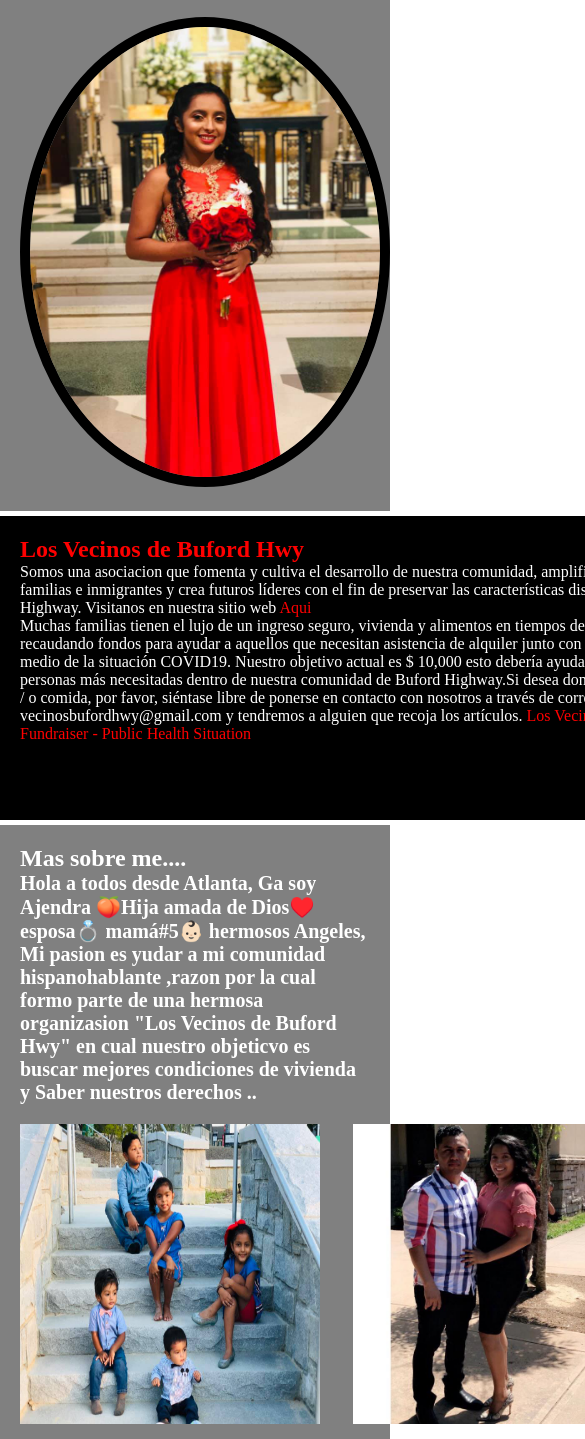
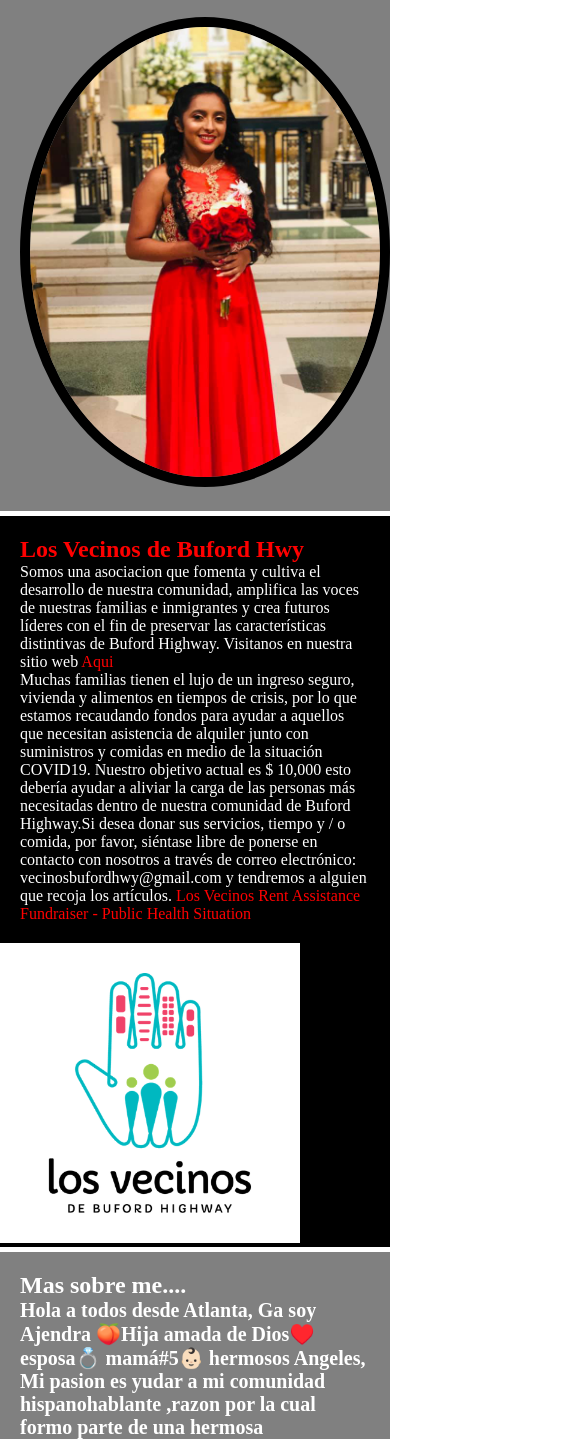
Before and after one commit to elizabeth81r/alejandracortez, a plain HTML site: page index.html in a window 390 px wide. Shown: the part 161-1600 px from the top of the page, 585 px wide, since content can reach past the window. Drawn offline with Linux system fonts and the light colour scheme.

Commit message:
Update style.css

```diff
--- a/style.css
+++ b/style.css
@@ -114,3 +114,19 @@
     .footer p{
          padding-bottom: 20px;
     }
+/*.......................................RESIZE SCREEN............................*/
+
+@media (max-width: 768px){
+    .organization {
+        width: 100%;
+     display: -webkit-box;
+        -webkit-box-orient: vertical;
+    }
+
+    .about .img-container {
+        width: 100%;
+        display: -webkit-box;
+        -webkit-box-orient: vertical;
+
+    }
+}
```
